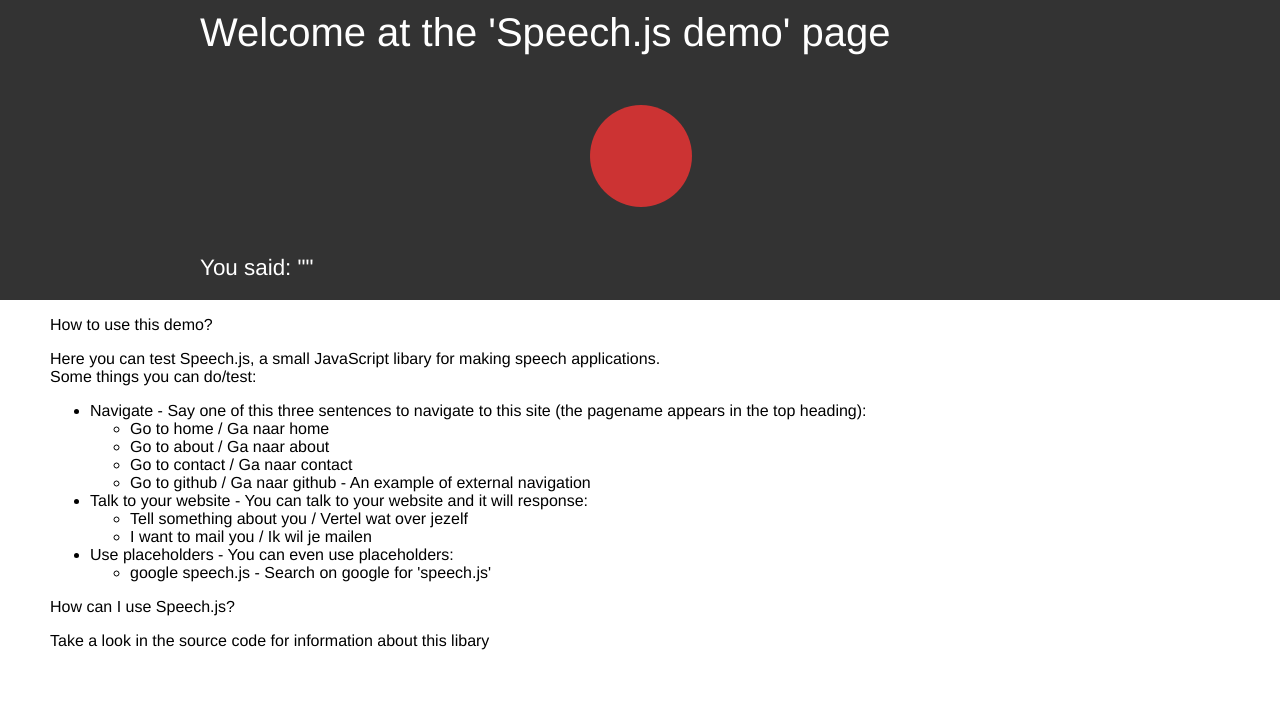
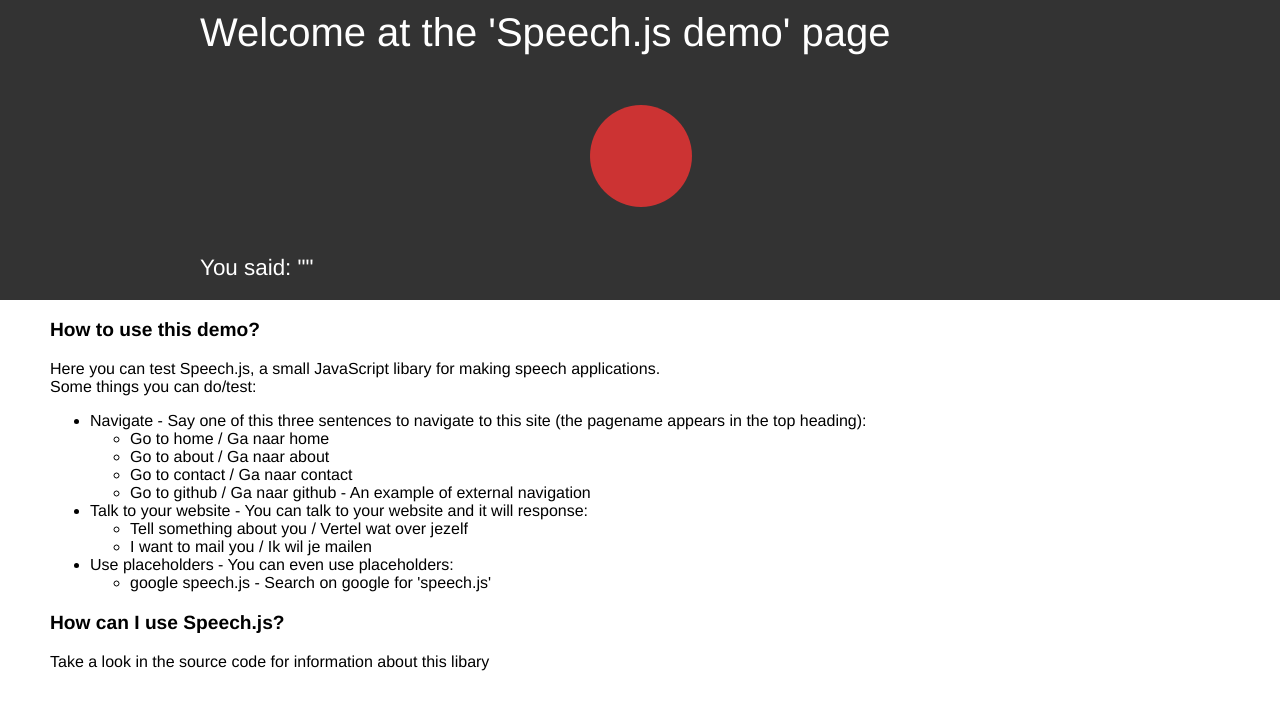
Before and after one commit to SibghatullahSheikh/speechjs-1, a PHP site: page / in a window 1280 px wide. Shown: the top 710 px of the page. Run offline with PHP 8.4, Linux system fonts and the light colour scheme.

Commit message:
Added heading style

```diff
--- a/css/style.css
+++ b/css/style.css
@@ -36,6 +36,10 @@ body {
 #docs {
     padding: 0 50px;
 }
+	h3 {
+		font-size: 1.2em;
+		font-weight: bold;
+	}
 
 @media screen and (max-width: 950px) {
     #demo {
```
